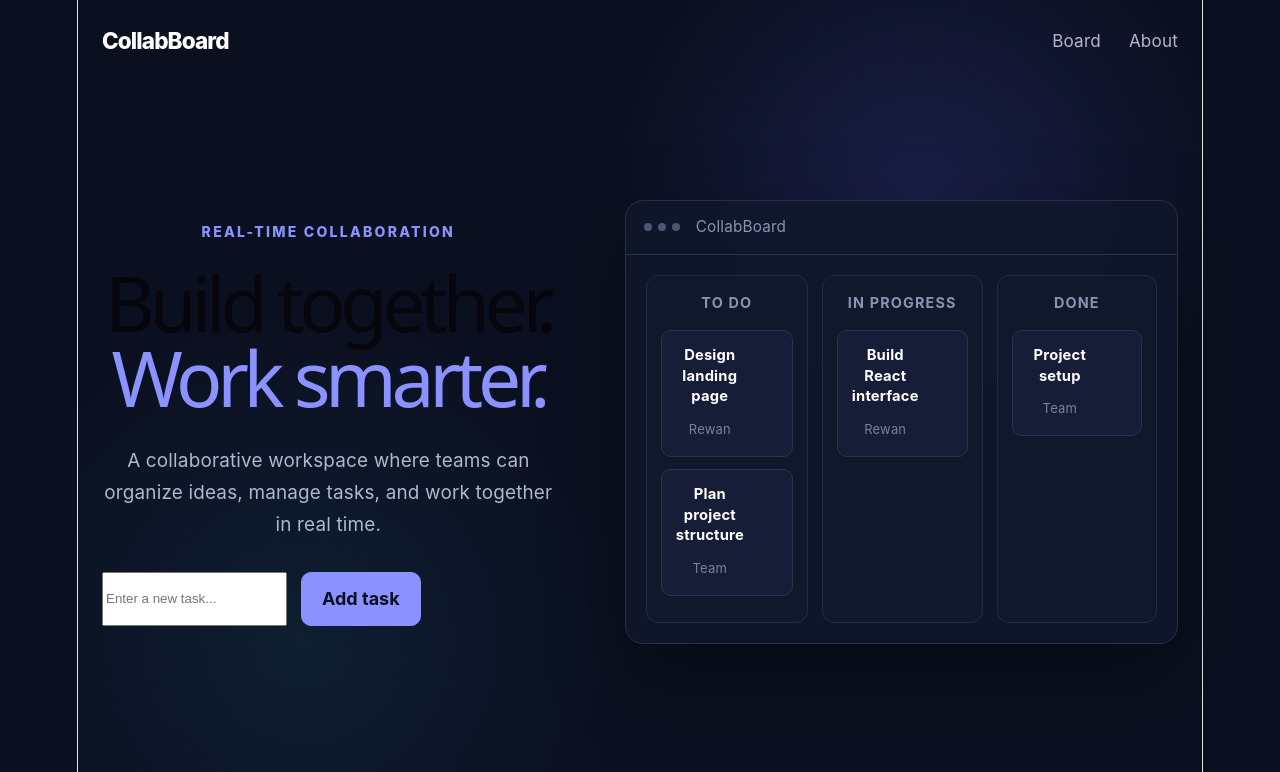
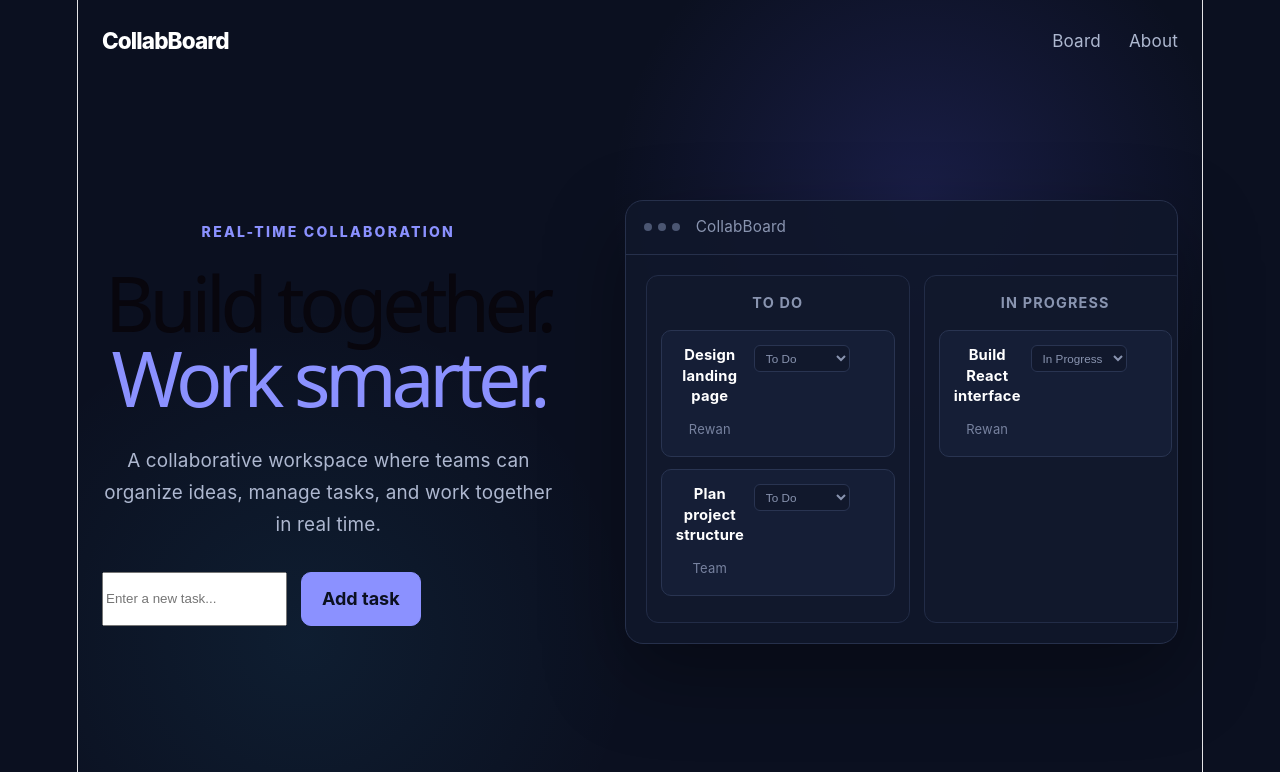
Before and after one commit to rewanahmedelbayoumi/CollabBoard, a React (Vite) app: page / in a window 1280 px wide. Shown: the top 772 px of the page. Built offline with nearby package versions, Linux system fonts and the light colour scheme.

Commit message:
feat: add task movement

```diff
--- a/src/App.css
+++ b/src/App.css
@@ -330,3 +330,27 @@ button {
   background: rgba(255, 80, 80, 0.12);
   color: #ff6b6b;
 }
+.task-actions {
+  display: flex;
+  align-items: center;
+  gap: 6px;
+}
+
+.task-actions select {
+  max-width: 105px;
+  padding: 5px 7px;
+
+  border: 1px solid #293451;
+  border-radius: 6px;
+
+  background: #11182c;
+  color: #8994b0;
+
+  font-size: 0.65rem;
+  cursor: pointer;
+}
+
+.task-actions select:focus {
+  outline: 1px solid #646cff;
+  border-color: #646cff;
+}
--- a/src/App.tsx
+++ b/src/App.tsx
@@ -91,6 +91,38 @@ function App() {
     )
   }
 
+  const moveTask = (taskId: number, targetColumn: string) => {
+    let taskToMove: Task | undefined
+
+    const columnsWithoutTask = columns.map((column) => {
+      const task = column.tasks.find((item) => item.id === taskId)
+
+      if (task) {
+        taskToMove = task
+      }
+
+      return {
+        ...column,
+        tasks: column.tasks.filter((item) => item.id !== taskId),
+      }
+    })
+
+    if (!taskToMove) {
+      return
+    }
+
+    setColumns(
+      columnsWithoutTask.map((column) =>
+        column.title === targetColumn
+          ? {
+              ...column,
+              tasks: [...column.tasks, taskToMove as Task],
+            }
+          : column,
+      ),
+    )
+  }
+
   return (
     <div className="app">
       <header className="navbar">
@@ -144,6 +176,7 @@ function App() {
         <BoardPreview
           columns={columns}
           onDeleteTask={deleteTask}
+          onMoveTask={moveTask}
         />
       </main>
     </div>
--- a/src/components/BoardPreview.tsx
+++ b/src/components/BoardPreview.tsx
@@ -12,11 +12,13 @@ type BoardColumn = {
 type BoardPreviewProps = {
   columns: BoardColumn[]
   onDeleteTask: (taskId: number) => void
+  onMoveTask: (taskId: number, targetColumn: string) => void
 }
 
 function BoardPreview({
   columns,
   onDeleteTask,
+  onMoveTask,
 }: BoardPreviewProps) {
   return (
     <div className="board-preview" id="board">
@@ -42,6 +44,24 @@ function BoardPreview({
                   <span>{task.user}</span>
                 </div>
 
+                <div className="task-actions">
+                  <select
+                    value={column.title}
+                    onChange={(event) =>
+                      onMoveTask(task.id, event.target.value)
+                    }
+                    aria-label={`Move ${task.title}`}
+                  >
+                    {columns.map((targetColumn) => (
+                      <option
+                        key={targetColumn.title}
+                        value={targetColumn.title}
+                      >
+                        {targetColumn.title}
+                      </option>
+                    ))}
+                  </select>
+
                   <button
                     type="button"
                     className="delete-button"
@@ -50,6 +70,7 @@ function BoardPreview({
                   >
                     ×
                   </button>
+                </div>
               </div>
             ))}
           </div>
```
Lines whose indentation alone changed are shown as unchanged.
